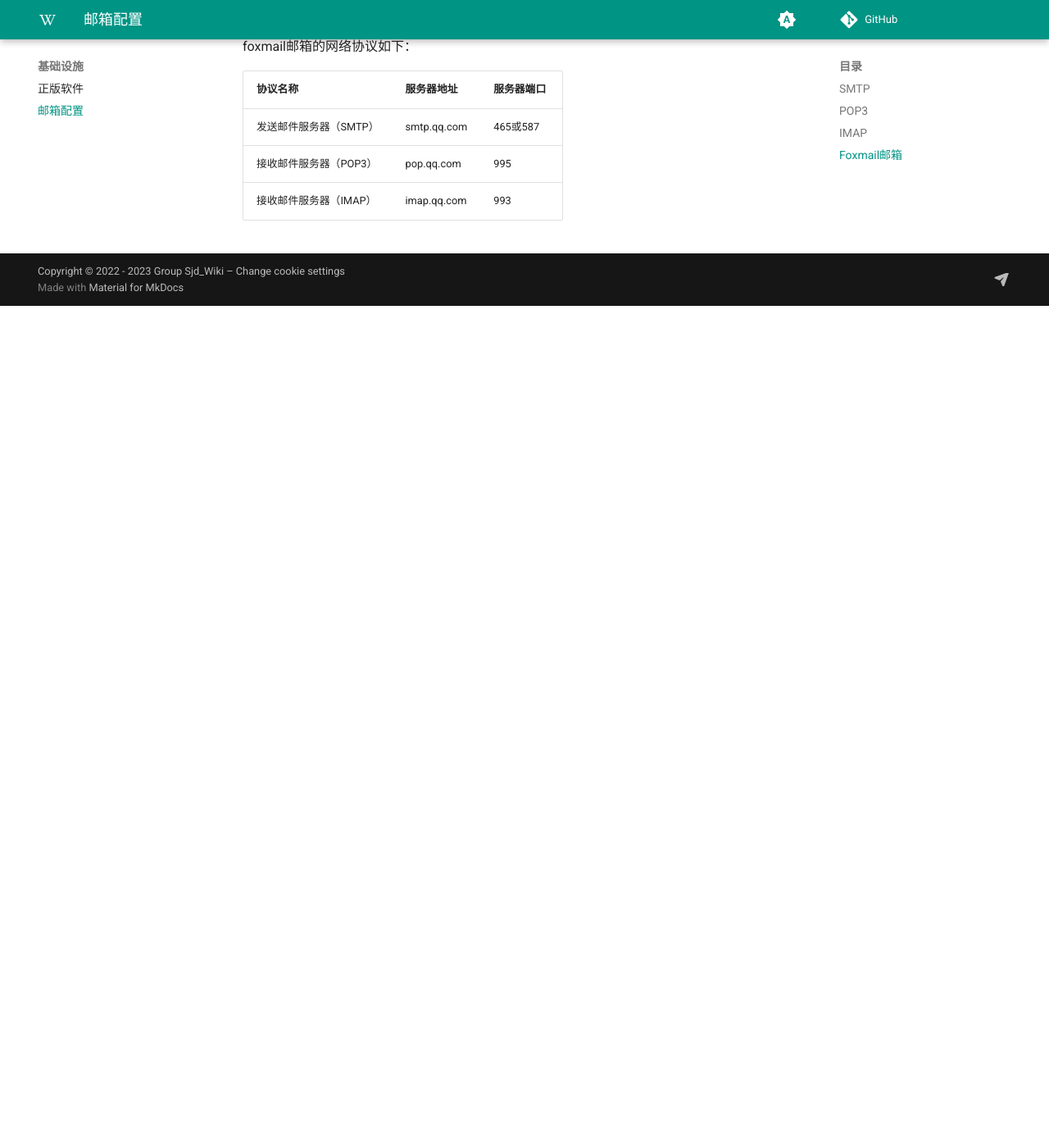
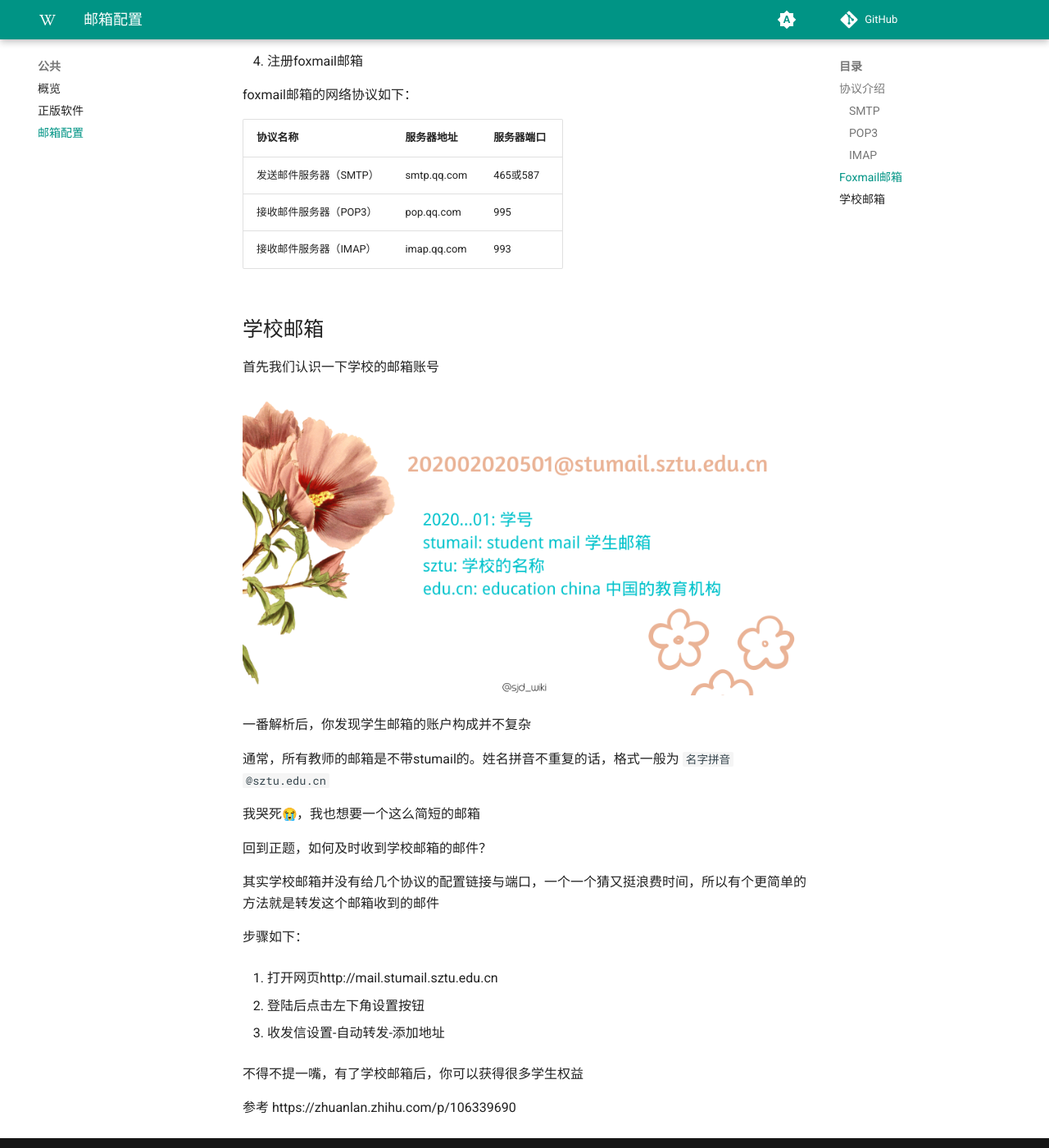
Before and after one commit to juiiyang/Sjd_Wiki, an MkDocs documentation site: the page built from docs/公共/邮箱配置.md, in a window 1280 px wide and 1400 px high, scrolled down 1252 px. Shown: the whole window at 82% size. Built offline with MkDocs 1.6.1 and Material for MkDocs 9.7.7, drawn with Linux system fonts in a browser that asks for light colours; emoji names are drawn with the system emoji font; comment, search, counter and statistics services are not loaded; before the commit the page ends 1625 px from its top, so only the background shows below that; some of the changed text lies outside the part shown.

Commit message:
添加邮箱的学校部分

```diff
--- a/docs/基础设施/邮箱配置.md
+++ b/docs/公共/邮箱配置.md
@@ -1,8 +1,8 @@
-本文以foxmail邮箱与学校邮箱为例，在终端设备上配置自己的电子邮箱账户。
+> 本文以foxmail邮箱与学校邮箱为例，在终端设备上配置自己的电子邮箱账户。
 
 使用邮箱最便捷的方式应该是在你的电脑或者手机应用配置好，接着在应用里收发邮件，这样有更大的概率能及时阅读邮件。
 
-# 协议介绍
+## 协议介绍
 
 首先我们可以了解一下与电子邮箱有关的网络协议，包括**SMTP**协议、**POP3**协议与**IMAP**协议。
 
@@ -35,3 +35,33 @@ foxmail邮箱的网络协议如下：
 | 发送邮件服务器（SMTP） | smtp.qq.com | 465或587   |
 | 接收邮件服务器（POP3） | pop.qq.com  | 995        |
 | 接收邮件服务器（IMAP） | imap.qq.com | 993        |
+
+
+
+## 学校邮箱
+
+首先我们认识一下学校的邮箱账号
+![mail](../images/mailbox.png)
+
+一番解析后，你发现学生邮箱的账户构成并不复杂
+
+通常，所有教师的邮箱是不带stumail的。姓名拼音不重复的话，格式一般为 `名字拼音@sztu.edu.cn`
+
+
+我哭死:sob:，我也想要一个这么简短的邮箱
+
+回到正题，如何及时收到学校邮箱的邮件？
+
+其实学校邮箱并没有给几个协议的配置链接与端口，一个一个猜又挺浪费时间，所以有个更简单的方法就是转发这个邮箱收到的邮件
+
+步骤如下：
+
+1. 打开网页http://mail.stumail.sztu.edu.cn
+
+2. 登陆后点击左下角设置按钮
+
+3. 收发信设置-自动转发-添加地址
+
+不得不提一嘴，有了学校邮箱后，你可以获得很多学生权益
+
+参考 https://zhuanlan.zhihu.com/p/106339690
```
Also changed, not shown: other parts of docs/公共/邮箱配置.md (+2 -2 lines), docs/公共/index.md (added, +4 -0 lines), docs/images/mailbox.png (added), docs/images/mailbox_info.jpg (added), docs/公共/正版软件.md (renamed from docs/基础设施/正版软件.md).
